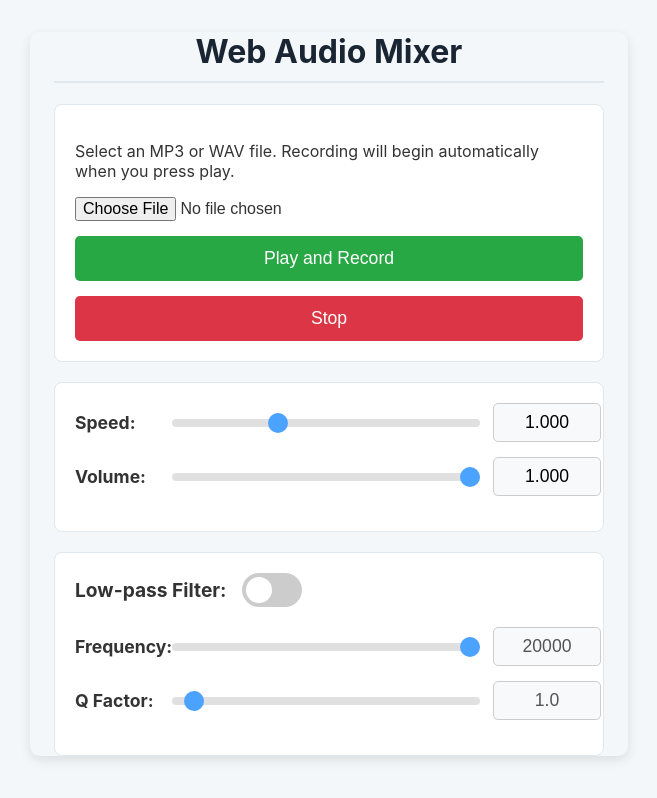
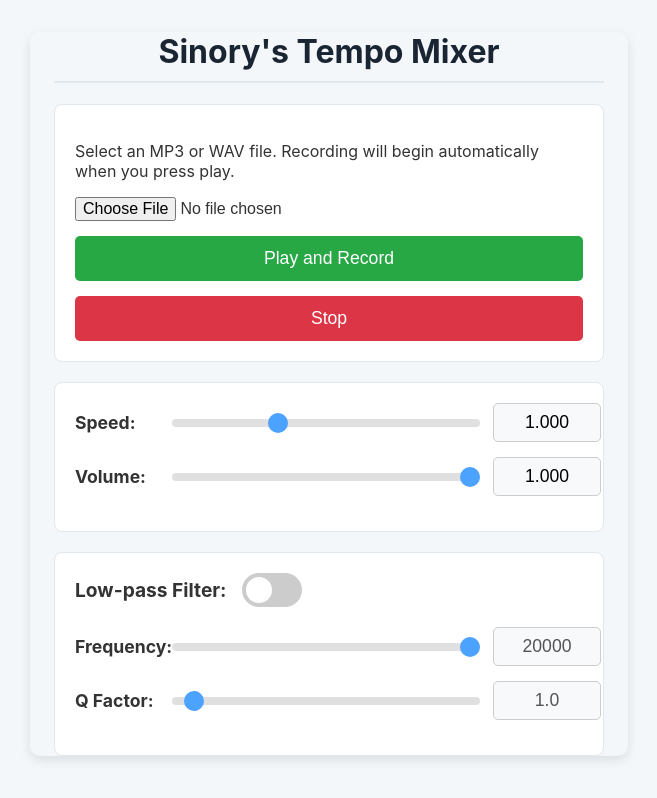
Before and after one commit to sinorywang/TempoMixer, a plain HTML site: page index.html in a window 1280 px wide. Shown: the whole page, without its empty margins (311-968 px from the left). Drawn offline with Linux system fonts and the light colour scheme.

Commit message:
Update index.html

```diff
--- a/index.html
+++ b/index.html
@@ -7,7 +7,7 @@
 </head>
 <body>
 
-    <h1>Web Audio Mixer</h1>
+    <h1>Sinory's Tempo Mixer</h1>
 
     <div class="panel">
         <p>Select an MP3 or WAV file. Recording will begin automatically when you press play.</p>
@@ -57,4 +57,5 @@
     <script type="module" src="app.js"></script>
 
 </body>
+
 </html>
```
